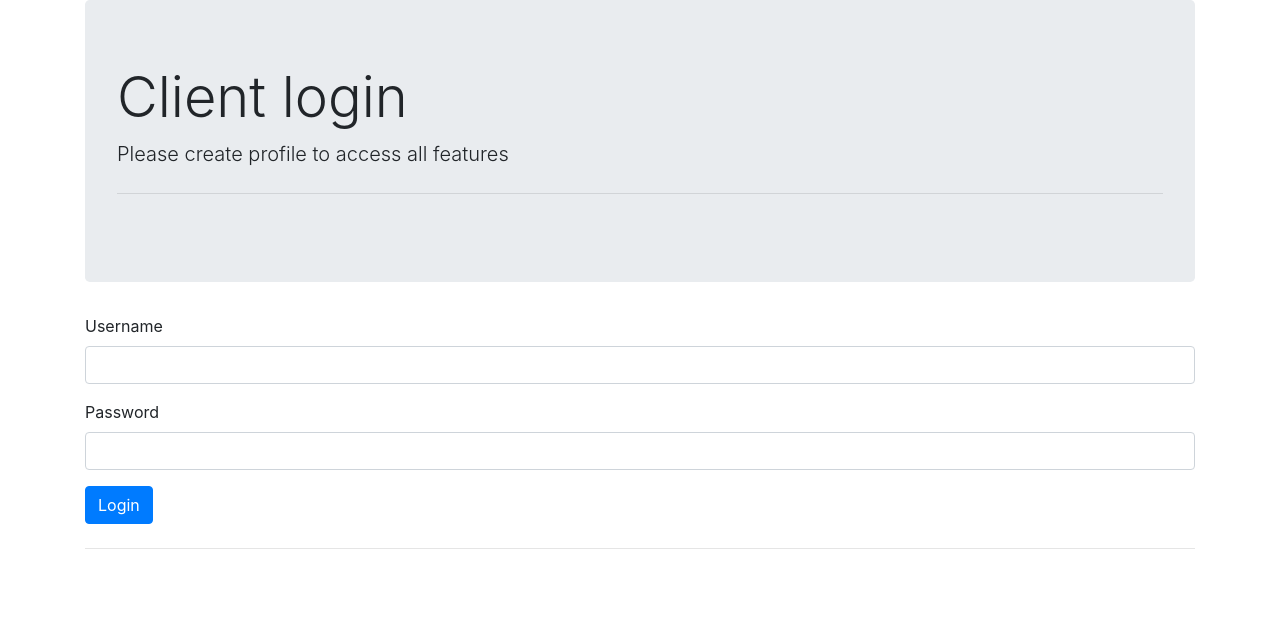
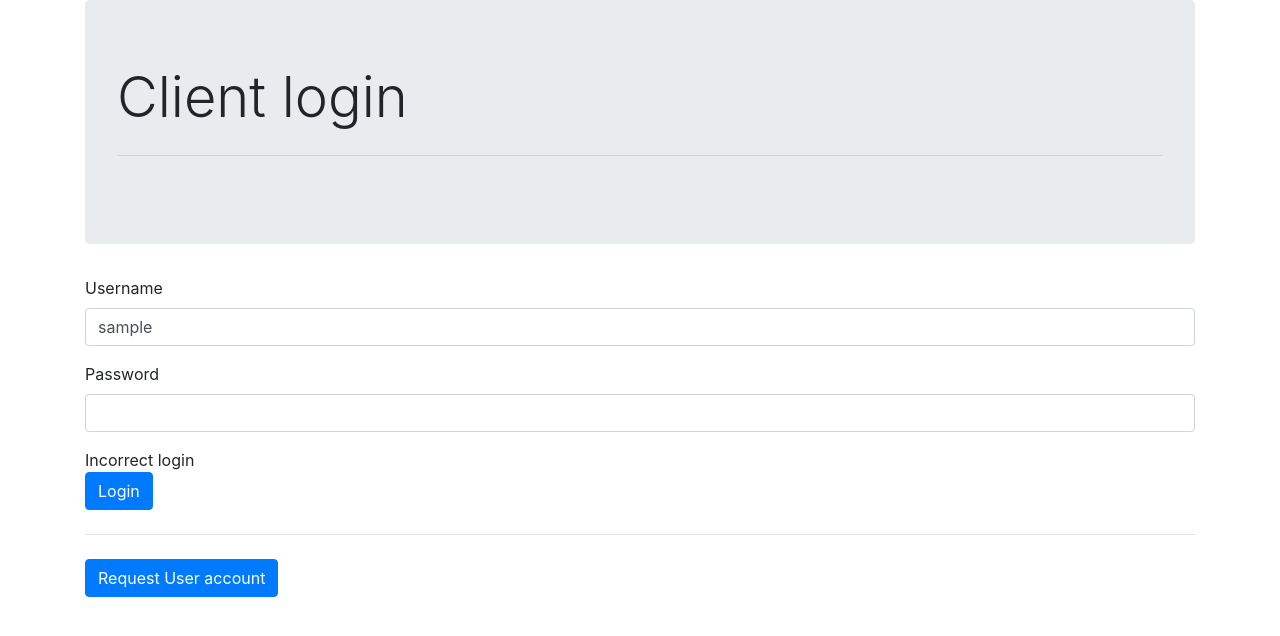
Before and after one commit to lwsScott/JumpStart, a PHP site: template views/login.php in a window 1280 px wide. Shown: the top 636 px of the page. Run offline with PHP 8.4, Linux system fonts and the light colour scheme; the template is opened without the code that fills it: most values are stand-ins (such as "Sample title", 1, 10 or a date in 2020).

Commit message:
edited navbar to include login function

```diff
--- a/includes/navBar.html
+++ b/includes/navBar.html
@@ -33,7 +33,7 @@
                     <a class="dropdown-item" href="#">Others <span class="sr-only">(current)</span></a>
                 </div>
             </li>
-            <li class="nav-item active">
+            <li class="nav-item">
                 <a class="nav-link" href="results">SWOT (Review)<span class="sr-only">(current)</span></a>
             </li>
             <li class="nav-item dropdown">
@@ -60,6 +60,10 @@
                 </div>
             </li>
         </ul>
+        <ul class="navbar-nav navbar-right ml-auto my-2 my-sm-0">
+            <li class="nav-item"><a class="nav-link" href="#"><span class="glyphicon glyphicon-user"></span > Sign Up</a></li>
+            <li class="nav-item"><a  class="nav-link" href="login"><span class="glyphicon glyphicon-log-in"></span> Login</a></li>
+        </ul>
         <!-- Search button
         <form class="form-inline my-2 my-lg-0">
             <input class="form-control mr-sm-2" type="search" placeholder="Search" aria-label="Search">
--- a/views/login.php
+++ b/views/login.php
@@ -1,63 +1,23 @@
-<?php
 
-// turn on error reporting
-ini_set('display_errors', 1);
-error_reporting(E_ALL);
-
-// Start session
-session_start();
-
-$err = false; //initialize variable before the if statement
-$username = ""; //for first time seeing login page -
-
-//if the form has been submitted
-if(!empty($_POST)) {
-    //get username and password
-    $username = $_POST['username'];
-    $password = $_POST['password'];
-
-    // echo $username. " ". $password;
-
-    //Dummy variables --- make a separate file with these variables and require it for a login
-    $user = "jumpstart";
-    $pass = "Jumpstart2020";
-
-    //store username in session array
-    $_SESSION['un'] = $username;
-
-    if($username == $user && $password == $pass) {
-        //redirect to index.php
-        $page = isset($_SESSION['page']) ? $_SESSION['page'] : "results.html";
-        header("location: $page");
-    }
-    else {
-        //set error to true
-        $err = true;
-    }
-}
-
-?>
 
 <!doctype html>
 <html lang="en">
 <head>
-    <title>SWOT Results</title>
+    <title>Login</title>
     <include href="includes/header.html"></include>
     <link rel="stylesheet" href="//stackpath.bootstrapcdn.com/bootstrap/4.3.1/css/bootstrap.min.css" >
 </head>
 
 <body>
-<include href="includes/navBar.html"></include>
 
 <div class="container">
 
     <div class="jumbotron">
         <h1 class="display-4">Client login</h1>
-        <p class="lead">Please create profile to access all features</p>
         <hr class="my-4">
     </div>
 
-    <form action="#" method="post">
+    <form action="login" method="post">
         <div class="form-group">
             <label for="username" id="user">Username</label>
             <input type="text" class="form-control" id="username" name="username"  value="<?php echo $username; ?>"> <!--makes the username "sticky"-->
@@ -66,13 +26,16 @@ if(!empty($_POST)) {
             <label for="password" id="pass">Password</label>
             <input type="password" class="form-control" id="password" name="password" >
         </div>
-        <?php
-        if($err) {
-            echo '<span class="err">Incorrect login</span><br>';
-        }
-        ?>
+        <check if="{{ isset(@SESSION.err) && @SESSION.err == true}}">
+            <span class="err">Incorrect login</span><br>
+        </check>
         <button type="submit" class="btn btn-primary" id="loginSubmit">Login</button>
         <hr class="my-4">
+    </form>
+
+    <!-- Request User Account-->
+    <form action="newUser" method="get">
+        <button class="btn btn-primary text-center mb-3" type="submit">Request User account</button>
     </form>
 </div>
 
```
